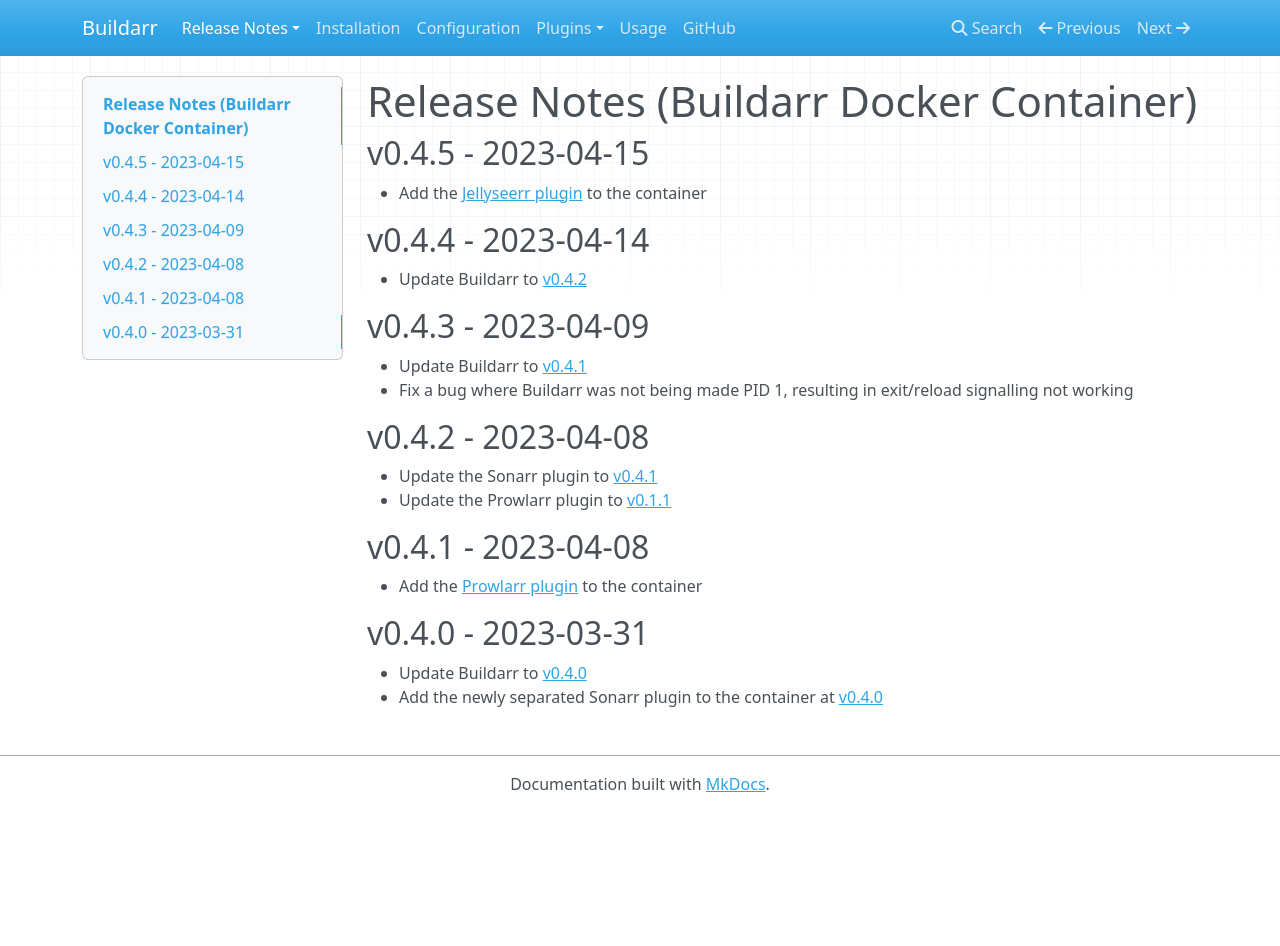
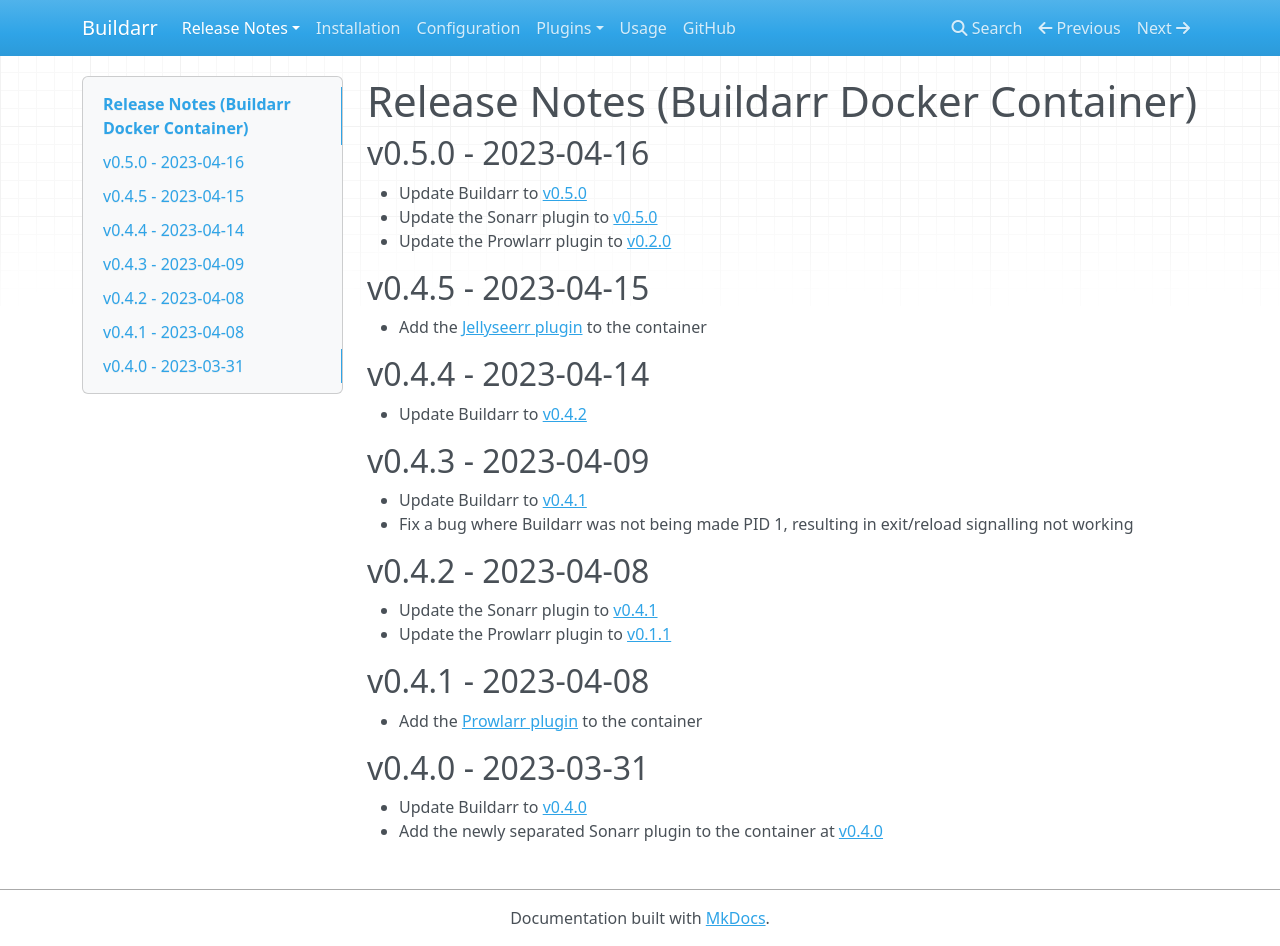
Before and after one commit to buildarr/buildarr-docs, an MkDocs documentation site: the page built from docs/docker/release-notes.md, in a window 1280 px wide and 946 px high. Built offline with MkDocs 1.6.1, drawn with Linux system fonts in a browser that asks for light colours; nearby versions of some CDN libraries.

Commit message:
Update Buildarr to v0.5.0 (#9)

```diff
--- a/docs/docker/release-notes.md
+++ b/docs/docker/release-notes.md
@@ -1,4 +1,10 @@
 # Release Notes (Buildarr Docker Container)
+
+## v0.5.0 - 2023-04-16
+
+* Update Buildarr to [v0.5.0](../release-notes.md#v050-2023-04-16)
+* Update the Sonarr plugin to [v0.5.0](../plugins/sonarr/release-notes.md#v050-2023-04-16)
+* Update the Prowlarr plugin to [v0.2.0](../plugins/prowlarr/release-notes.md#v020-2023-04-16)
 
 ## v0.4.5 - 2023-04-15
 
```
Also changed, not shown: 1 other file.
